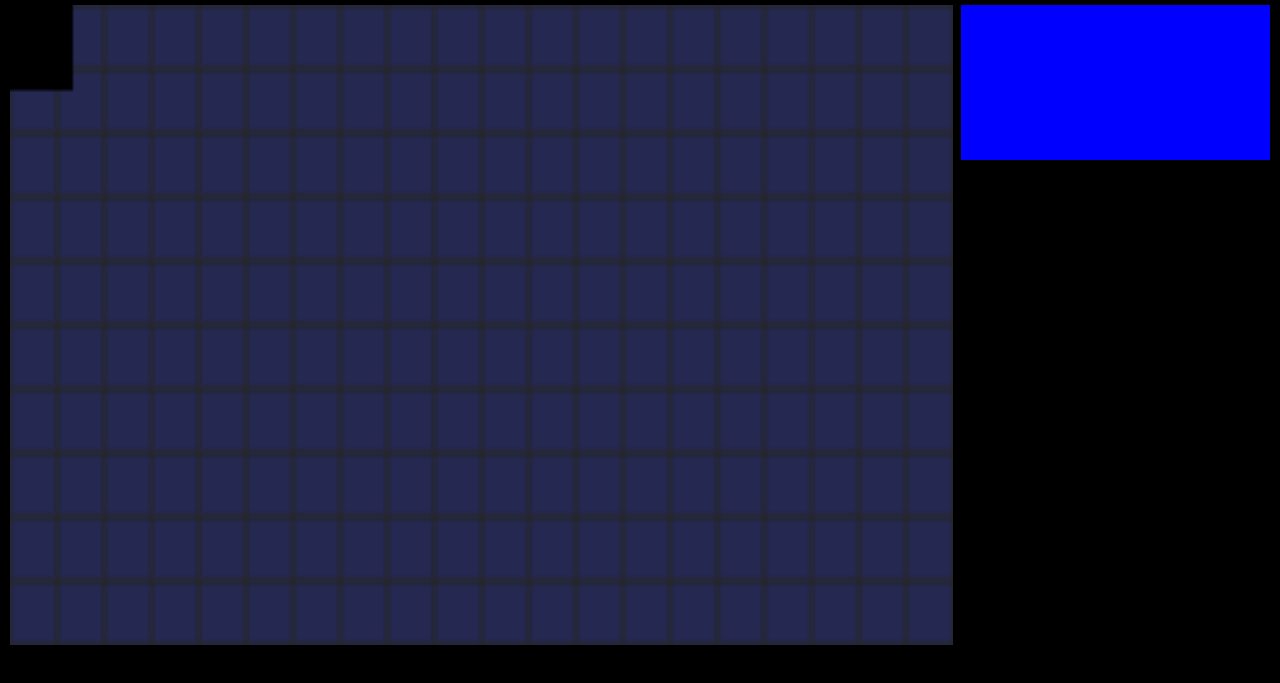
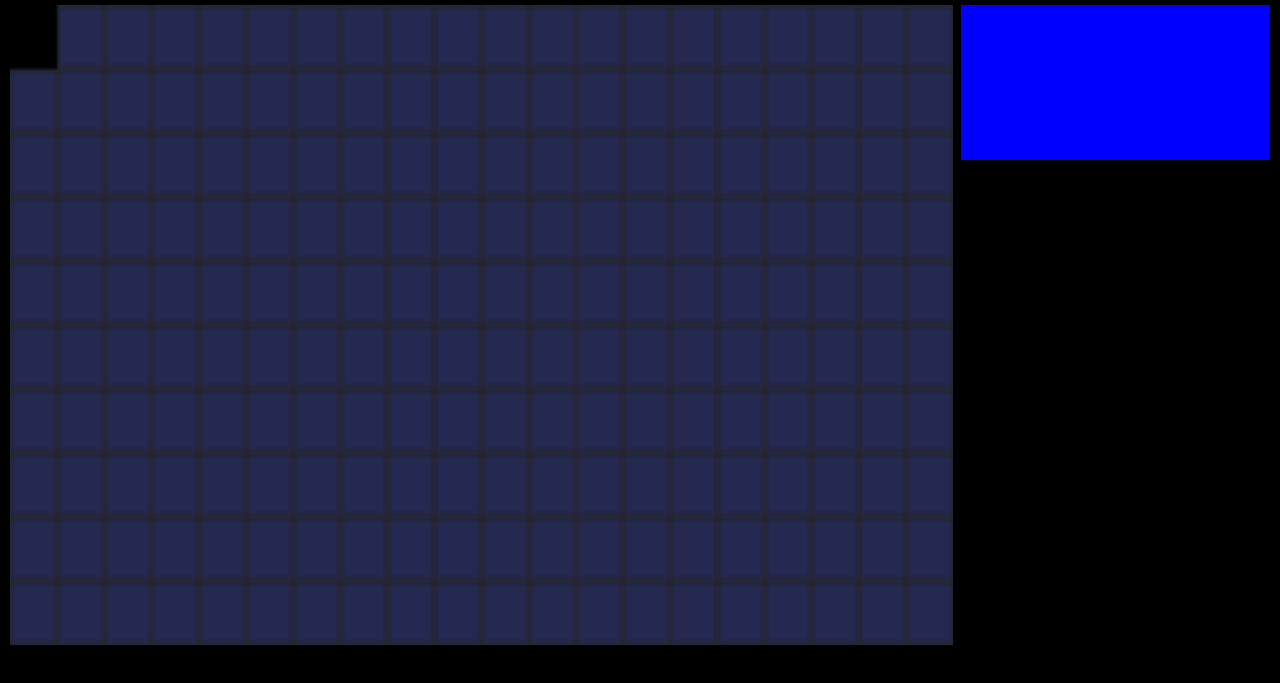
Before and after one commit to YeimmiBuenaventura/Tetris, a plain HTML site: page index.html in a window 1280 px wide. Shown: the part 39-722 px from the top of the page. Drawn offline with Linux system fonts and the light colour scheme.

Commit message:
Codigo Documentado JS

```diff
--- a/estilos.css
+++ b/estilos.css
@@ -41,27 +41,3 @@ header{
     width: 100%;
     background-color: blue;
 }
-.s1{
-    fill: blueviolet;
-}
-.s2:hover{
-    transform: rotate(90deg);
-}
-.s2{
-    fill: red;
-}
-.s3{
-    fill: yellow;
-}
-.s4{
-    fill: green;
-}
-.s5{
-    fill: goldenrod;
-}
-.s6{
-    fill: orange;
-}
-.s7{
-    fill: blue;
-}
--- a/funcion.js
+++ b/funcion.js
@@ -1,28 +1,27 @@
 const canvas = document.getElementById("canvas"); //llamamos al elemento canvas por su id
 var ctx = canvas.getContext("2d"); // Creamos una variable a la cual se le adjudique el contexto en formato 2d
 //Dibujando el tablero
-console.log("cxt", ctx);
+if(ctx === canvas.getContext("2d")){ //Se coloca un condicional en el cual se realiza un comparación del contexto en pro de ejecutar una serie de pasos que daran vida al tablero
+ctx.strokeStyle = "#272727";//Da el color a la linea del contexto
+ctx.strokeWidth = 0.001; //Da el grosor de la linea
 
-if(ctx === canvas.getContext("2d")){
-ctx.strokeStyle = "#272727";
-ctx.strokeWidth = 0.001;
-
-for (var i = 0; i <= canvas.width; i+=15){
-    ctx.beginPath();
-    ctx.moveTo(i, 0);
-    ctx.lineTo(i , ctx.canvas.height);
-    ctx.stroke();
+for (var i = 0; i <= canvas.width; i+=15){//Se implementa un ciclo for en el cual se inicializa la variable i en el pto 0, la condicion a ejecutar indica que se a realizar algo expuesto posteriormente hasta que se llegue al maximo del ancho; el aumento se realizara de 15 en 15
+    ctx.beginPath(); //Se indica que comience a dibujar
+    ctx.moveTo(i, 0);//El punto i = x en cuanto sistema de coordenadas, y el 0 = y
+    ctx.lineTo(i , ctx.canvas.height); //Se indica que dibuje una linea en cada una de las posiciones que tome i hasta llegar al limite del tablero
+    ctx.stroke();//Esta función trazara las lineas
 }
 
-for (var j = 0; j <= canvas.height; j+=15){
-    ctx.beginPath();
-    ctx.moveTo(0, j);
-    ctx.lineTo(ctx.canvas.width, j);
-    ctx.stroke();
+for (var j = 0; j <= canvas.height; j+=15){//Se implementa un ciclo for en el cual se inicializa la variable i en el pto 0, la condicion a ejecutar indica que se a realizar algo expuesto posteriormente hasta que se llegue al maximo del alto; el aumento se realizara de 15 en 15
+    ctx.beginPath();//Se indica que comience a dibujar
+    ctx.moveTo(0, j);//El punto j = y en cuanto sistema de coordenadas, y el 0 = x
+    ctx.lineTo(ctx.canvas.width, j);  //Se indica que dibuje a lo ancho del contexto una linea en cada una de las posiciones que tome j hasta llegar al limite del tablero
+    ctx.stroke(); //Esta función trazara las lineas
 }
 }
-var square = new Path2D('M 0 0 L 20 0 V 20 20 L 0 20 ');
-ctx.fill(square)
+//Trayendo figuras sobre el tablero: se indica una variable global a la cual se le brinda un nombre especifico de c/u de las figuras, indicando que es un nuevo Path2D el cual nos permite traer trazos realizados en svg a js como objeto
+var square = new Path2D('M 0 0 L 15 0 V 15 15 L 0 15 ');
+ctx.fill(square) //Rellena la forma del contexto adjudicado
 var el = new Path2D('M 0 0 L 40 0 V 40 80 L80 80 V 80 120 L 0 120');
 ctx.fill();
 var barra = new Path2D('M 0 0 L 40 0 L 40 160 L 0 160');
@@ -34,7 +33,3 @@ ctx.fill();
 var ese = new Path2D('M 40 0 L 120 0 L 120 40 L 80 40 L 80 80 L 0 80 L 0 40 L 40 40');
 ctx.fill();
 var jota = new Path2D('M 40 0 L 80 0 L 80 120 L 0 120 L 0 80 L 40 80');
-
-
-
-//context.path([('b', 'm', 0, 0, 'l', 80, 0, 'l', 80, 80, 'l', 0, 80, 'c', 'f', 'red')]);
```
